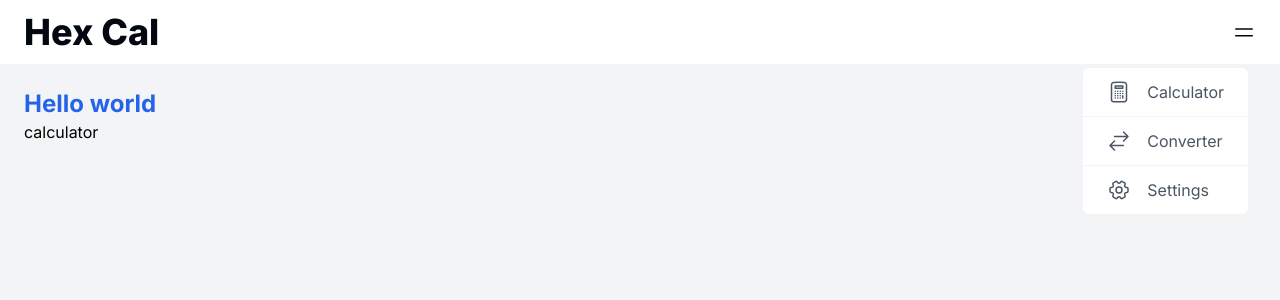
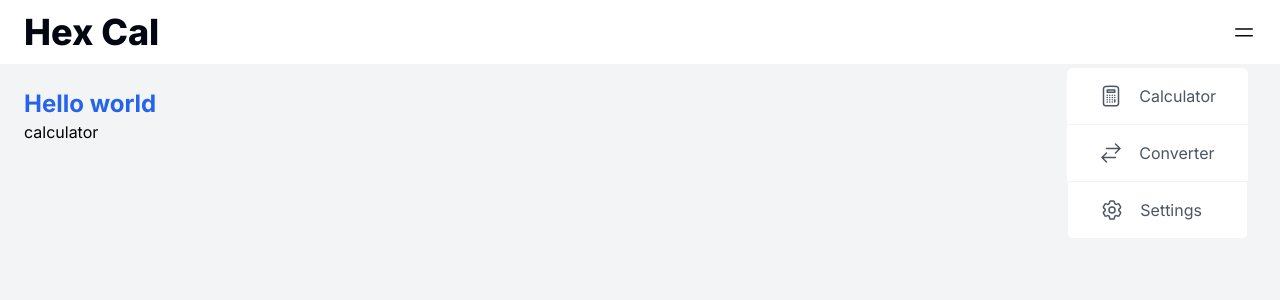
Before and after one commit to bhendi-boi/Hex-cal, a Next.js app: page / in a window 1280 px wide. Both pictures are taken after a click on the button 1244 px from the left and 32 px from the top of the page. Shown: the top 300 px of the page. Built offline with nearby package versions, Linux system fonts and the light colour scheme.

Commit message:
updated navbar

```diff
--- a/app/NavBar.tsx
+++ b/app/NavBar.tsx
@@ -29,7 +29,7 @@ const NavBar = () => {
               <Link
                 href="/calculator"
                 className={clsx(
-                  "flex items-center px-6 py-3 text-gray-600",
+                  "flex items-center px-8 py-4 text-gray-600",
                   active && "bg-blue-500 text-white"
                 )}
               >
@@ -43,7 +43,7 @@ const NavBar = () => {
               <Link
                 href="/converter"
                 className={clsx(
-                  "flex items-center px-6 py-3 text-gray-600",
+                  "flex items-center px-8 py-4 text-gray-600",
                   active && "bg-blue-500 text-white"
                 )}
               >
@@ -57,11 +57,11 @@ const NavBar = () => {
               <Link
                 href="/settings"
                 className={clsx(
-                  "flex items-center px-6 py-3 text-gray-600",
+                  "flex items-center px-8 py-4 text-gray-600 border border-gray-100",
                   active && "bg-blue-500 text-white"
                 )}
               >
-                <Cog6ToothIcon className="w-6 h-6 mr-4 rotate-90" />
+                <Cog6ToothIcon className="w-6 h-6 mr-4" />
                 Settings
               </Link>
             )}
```
